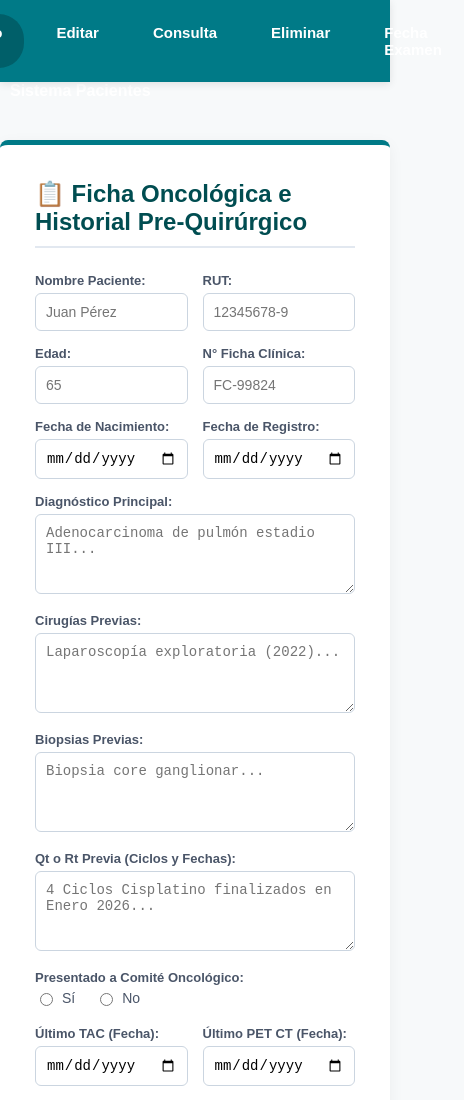
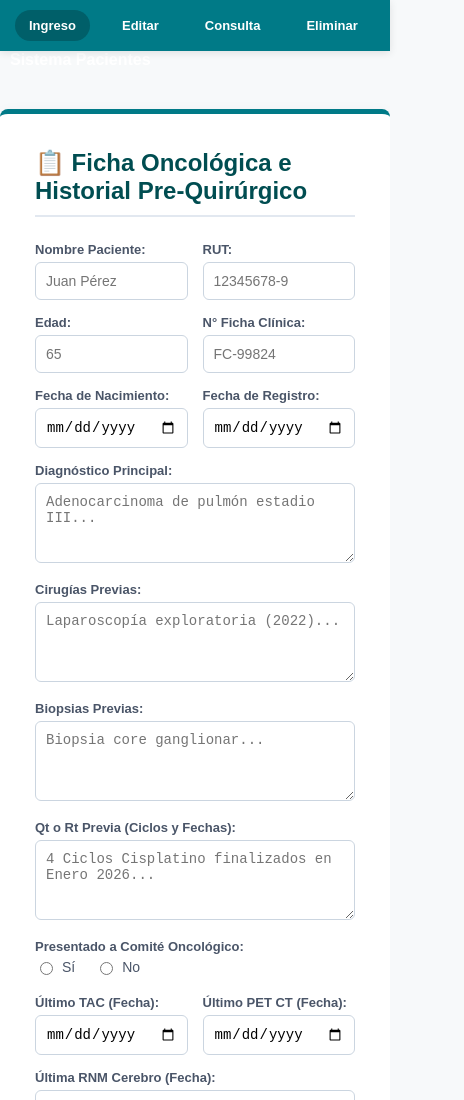
Before and after one commit to AduhartC/paciente, a website: page public/index.html in a window 390 px wide. Shown: the top 1100 px of the page, 464 px wide, since content can reach past the window. Drawn offline with Linux system fonts and the light colour scheme.

Commit message:
Fix formulario ingreso

```diff
--- a/public/styles.css
+++ b/public/styles.css
@@ -9,10 +9,13 @@
 /* Barra de Menú Corporativa RedSalud */
 /* Barra de Menú RedSalud (Ajustada según imagen) */
 .navbar {
-    background-color: #007a87; /* Verde Azulado Principal */
+    background-color: #007a87;
     display: flex;
     justify-content: center;
-    padding: 14px 0;
+    align-items: center;
+    flex-wrap: wrap;   /* 🔥 CLAVE: permite salto de línea */
+    gap: 8px;
+    padding: 10px 10px;
     box-shadow: 0 2px 8px rgba(0,0,0,0.1);
     position: sticky;
     top: 0;
@@ -271,3 +274,25 @@
     height: 35px;
     object-fit: contain;
 }
+
+@media (max-width: 600px) {
+
+    .navbar {
+        justify-content: flex-start; /* mejor alineación en móvil */
+        overflow-x: auto;            /* scroll horizontal suave */
+        flex-wrap: nowrap;           /* evita que se aplaste */
+        white-space: nowrap;
+        -webkit-overflow-scrolling: touch;
+    }
+
+    .navbar a {
+        flex: 0 0 auto;
+        font-size: 13px;
+        padding: 8px 14px;
+    }
+
+    .logo-menu {
+        flex: 0 0 auto;
+        margin-right: 10px;
+    }
+}
```
